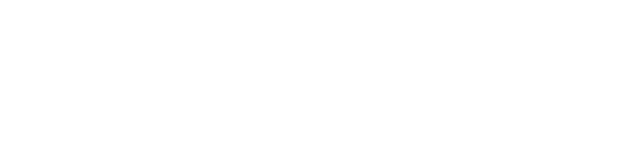
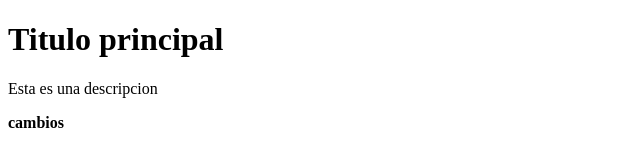
Before and after one commit to Yonathan-Casas/ysco_aplication, a plain HTML site: page index.html in a window 1280 px wide. Shown: the whole page, without its empty margins (0-640 px from the left). Drawn offline with Linux system fonts and the light colour scheme.

Commit message:
Modificacion de index.html desde la rama feature/login

```diff
--- a/index.html
+++ b/index.html
@@ -3,9 +3,12 @@
 <head>
     <meta charset="UTF-8">
     <meta name="viewport" content="width=device-width, initial-scale=1.0">
-    <title>Document</title>
+    <title>Titulo desde la rama feature/login</title>
 </head>
 <body>
+  <h1>Titulo principal</h1>
+  <p>Esta es una descripcion</p>
+    <b>cambios</b>
 
 </body>
 </html>
```
